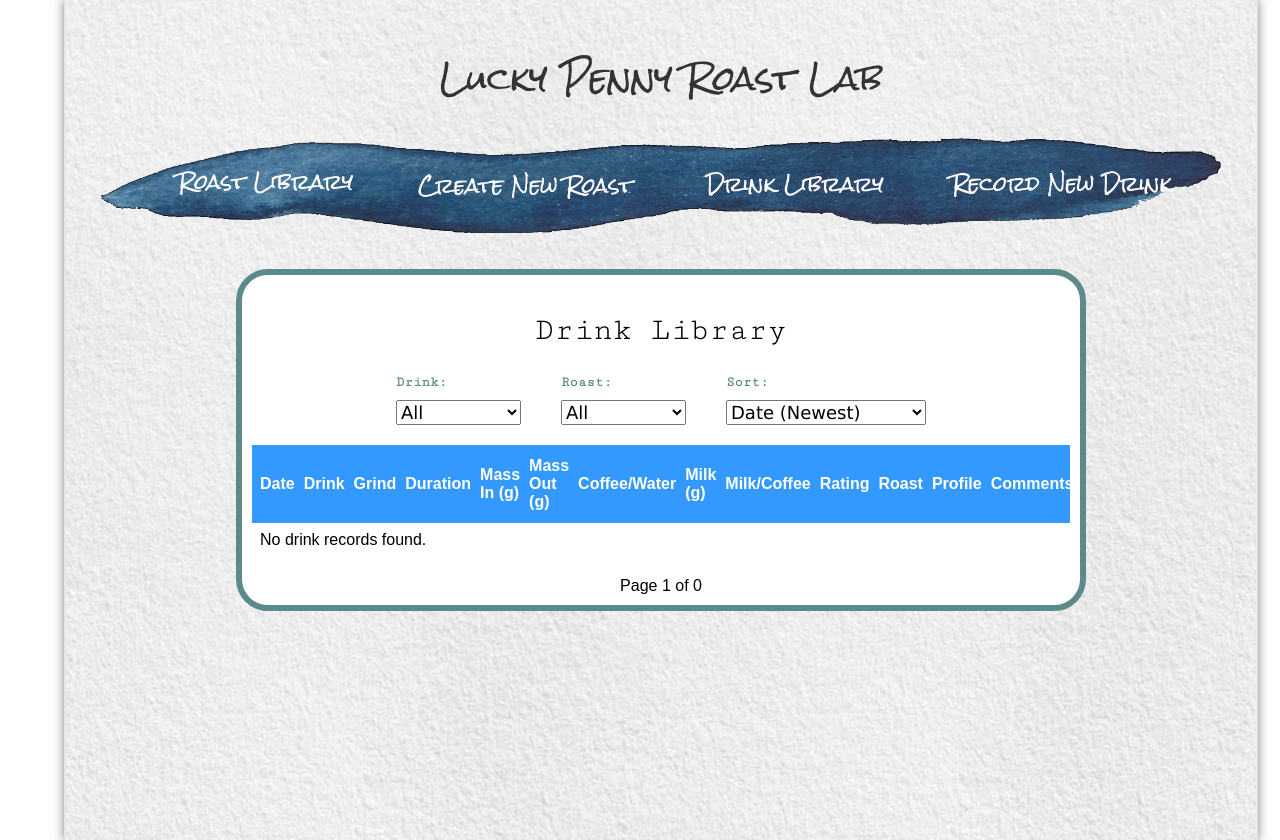
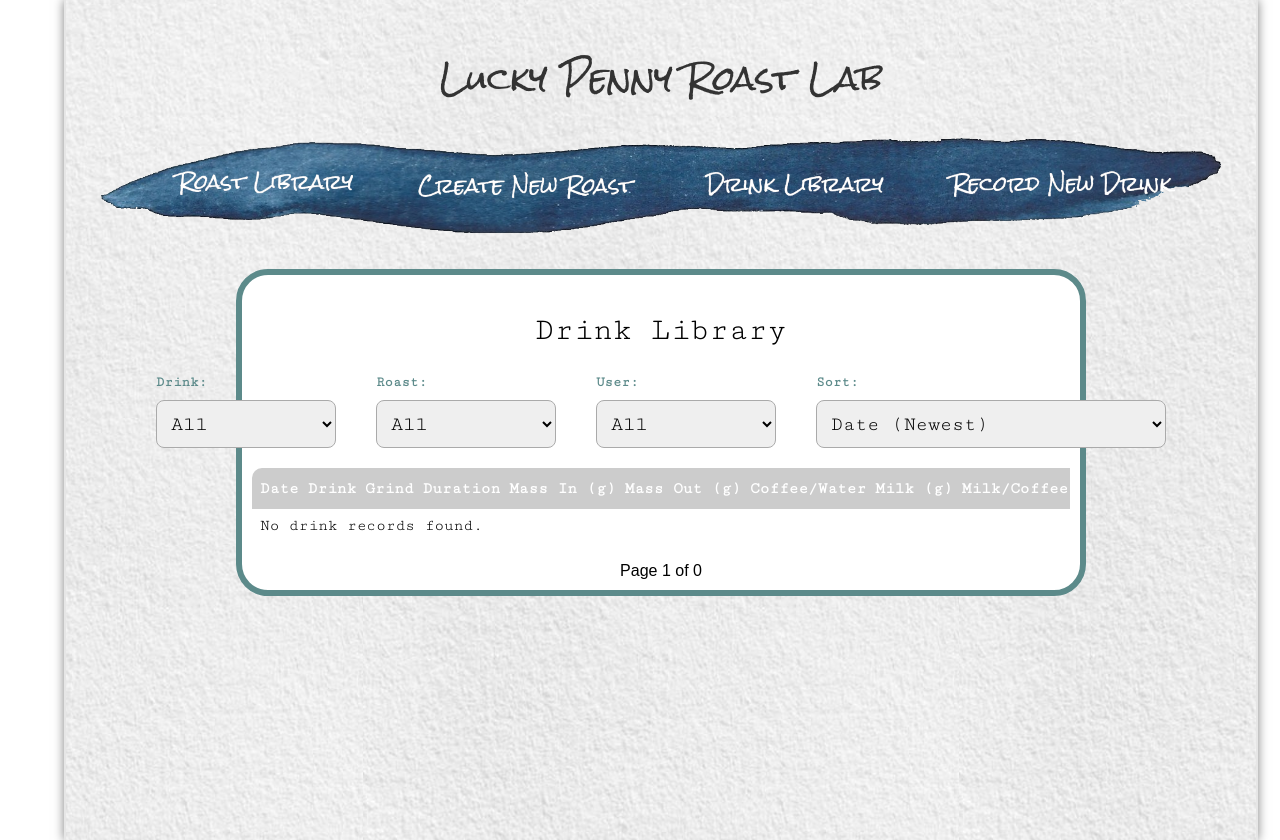
Before and after one commit to whitehir/luckypennyroastlab, a Flask app: page /drinkLibrary in a window 1280 px wide. Run offline with Flask 3, Linux system fonts and the light colour scheme; data that the repository does not hold is empty.

Commit message:
More drink lib enhancements, added linking for external roasts

```diff
--- a/web/flaskServerSimple.py
+++ b/web/flaskServerSimple.py
@@ -64,6 +64,7 @@ def drinkLibrary():
     page = request.args.get('page', 1, type=int)
     drink_filter = request.args.get('drink')
     roast_filter_value = request.args.get('roast')
+    user_filter_value = request.args.get('user')
     sort_by = request.args.get('sort_by', 'date_desc') # Default sort
 
     try:
@@ -84,6 +85,9 @@ def drinkLibrary():
         if roast_filter_value and roast_filter_value != "all":
             where_clauses.append("roast_table.roast = %s")
             params.append(roast_filter_value)
+        if user_filter_value and user_filter_value != "all":
+            where_clauses.append("drink_table.user = %s")
+            params.append(user_filter_value)
 
         if where_clauses:
             sql += " WHERE " + " AND ".join(where_clauses)
@@ -114,7 +118,7 @@ def drinkLibrary():
         total_rows = cursor.fetchone()['COUNT(*)']
         total_pages = (total_rows + ROWS_PER_PAGE - 1) // ROWS_PER_PAGE
 
-        return render_template('drinkLibrary.html', data=results, drink_filter=drink_filter, roast_filter=roast_filter_value, page=page, total_pages=total_pages, sort_by=sort_by)
+        return render_template('drinkLibrary.html', data=results, drink_filter=drink_filter, roast_filter=roast_filter_value, user_filter=user_filter_value, page=page, total_pages=total_pages, sort_by=sort_by)
 
     except mysql.connector.Error as err:
         return f"Error: {err}"
@@ -200,7 +204,7 @@ def submitDrink():
 
             cursor = conn.cursor()
             sql = "INSERT INTO drink_table (date, drink, grind, duration, mass_in, mass_out, coffee_water, milk, milk_coffee, rating, roast, comments) VALUES (%s, %s, %s, %s, %s, %s, %s, %s, %s, %s, %s, %s)"
-            values = (date, drink, grind, duration, mass_in, mass_out, coffee_water, milk, milk_coffee, rating, profile, comments)
+            values = (date, drink, grind, formatted_duration, mass_in, mass_out, coffee_water, milk, milk_coffee, rating, profile, comments)
             cursor.execute(sql, values)
             conn.commit()
             cursor.close()
--- a/web/static/style.css
+++ b/web/static/style.css
@@ -119,7 +119,7 @@ a:hover {
 }
 
 #roast-table {
-  font-family: Arial, Helvetica, sans-serif;
+  font-family:  "Cutive Mono", monospace;
   border-collapse: collapse;
   width: 80%;
   margin-left: auto;
@@ -133,10 +133,6 @@ a:hover {
   white-space: nowrap;
 }
 
-/*
-#roast-table tr:nth-child(even){background-color: #f2f2f2;}
-*/
-
 #roast-table tr:hover {background-color: #ddd;}
 
 #roast-table th {
@@ -144,7 +140,7 @@ a:hover {
   padding-left: 8px;
   padding-bottom: 12px;
   text-align: left;
-  background-color: #3399ff;
+  background-color: #cccccc;
   color: white;
 }
 
@@ -160,9 +156,18 @@ a:hover {
 
 
 select {
-      font-family: 'Verdana', sans-serif;
-      font-size: 18px;
-    }
+    font-family: "Cutive Mono", monospace;
+    font-size: 20px;
+}
+
+.user-box-dropdown {
+    width: 180px;
+    height: 48px;
+    border-radius: 8px;
+    padding: 10px;
+    border: 1px solid #aaa;
+}
+
 
 /*-------------------------------- Toggle Switch -----------------------------------*/
  .switch {
--- a/web/templates/drinkLibrary.html
+++ b/web/templates/drinkLibrary.html
@@ -30,7 +30,7 @@
         <div style="display: flex; flex-direction: row; align-items: center; justify-content: center; gap: 40px; margin-top: 20px; margin-bottom: 20px">
             <div style="display: flex; flex-direction: column; align-items: flex-start; gap: 10px">
                 <label for="drinkFilter">Drink: </label>
-                <select id="drinkFilter" onchange="applyFilters()" style="width: 125px">
+                <select id="drinkFilter" onchange="applyFilters()" class="user-box-dropdown">
                     <option value="all">All</option>
                     <option value="Americano" {% if drink_filter == "Americano" %}selected{% endif %}>Americano</option>
                     <option value="Espresso" {% if drink_filter == "Espresso" %}selected{% endif %}>Espresso</option>
@@ -45,7 +45,7 @@
 
             <div style="display: flex; flex-direction: column; align-items: flex-start; gap: 10px">
                 <label for="roastFilter">Roast: </label>
-                <select id="roastFilter" onchange="applyFilters()" style="width: 125px">
+                <select id="roastFilter" onchange="applyFilters()" class="user-box-dropdown">
                     <option value="all">All</option>
                     <option value="City-" {% if roast_filter == "City-" %}selected{% endif %}>City-</option>
                     <option value="City" {% if roast_filter == "City" %}selected{% endif %}>City</option>
@@ -57,8 +57,17 @@
             </div>
 
             <div style="display: flex; flex-direction: column; align-items: flex-start; gap: 10px">
+                <label for="userFilter">User: </label>
+                <select id="userFilter" onchange="applyFilters()" class="user-box-dropdown">
+                    <option value="all">All</option>
+                    <option value="Whitehill, Robert" {% if user_filter == "Whitehill, Robert" %}selected{% endif %}>Whitehill, Robert</option>
+                    <option value="Whitehill, Tessy" {% if user_filter == "Whitehill, Tessy" %}selected{% endif %}>Whitehill, Tessy</option>
+                </select>
+            </div>
+
+            <div style="display: flex; flex-direction: column; align-items: flex-start; gap: 10px">
                 <label for="sortOrder">Sort: </label>
-                <select id="sortOrder" onchange="applyFilters()" style="width: 200px">
+                <select id="sortOrder" onchange="applyFilters()" class="user-box-dropdown" style="width: 350px">
                     <option value="date_desc">Date (Newest)</option>
                     <option value="coffee_water_asc" {% if sort_by == "coffee_water_asc" %}selected{% endif %}>Coffee:Water (Low to High)</option>
                     <option value="coffee_water_desc" {% if sort_by == "coffee_water_desc" %}selected{% endif %}>Coffee:Water (High to Low)</option>
@@ -72,8 +81,8 @@
     <div style="overflow-x: auto">
         <table id="roast-table"  style="width: 95%; overflow-x: auto;" align="center">
             <thead>
-                <tr>
-                    <th>Date</th>
+                <tr style="white-space: nowrap">
+                    <th style="border-top-left-radius: 10px">Date</th>
                     <th>Drink</th>
                     <th>Grind</th>
                     <th>Duration</th>
@@ -86,6 +95,7 @@
                     <th>Roast</th>
                     <th>Profile</th>
                     <th>Comments</th>
+                    <th style="border-top-right-radius: 10px">User</th>
                 </tr>
             </thead>
             <tbody>
@@ -103,8 +113,21 @@
                                 <td>{{ row.milk_coffee }}</td>
                                 <td>{{ row.rating }}</td>
                                 <td>{{ row.roast_name }}</td>
-                                <td><a href="/static/roastplots/{{ row.roast }}" target="_blank"><img src="/static/link.png"></a></td>
+                                <td>
+                                    {% if row.roast and row.roast.endswith('.png') %}
+                                        <a href="/static/roastplots/{{ row.roast }}" target="_blank">
+                                            <img src="/static/link.png">
+                                        </a>
+                                    {% elif row.roast %}
+                                        <a href="https://www.google.com/search?q={{ row.roast|urlencode }}" target="_blank">
+                                            <img src="/static/link-global.png">
+                                        </a>
+                                    {% else %}
+                                        N/A
+                                    {% endif %}
+                                </td>
                                 <td>{{ row.comments }}</td>
+                                <td>{{ row.user }}</td>
                             </tr>
                         {% endfor %}
                     {% else %}
@@ -133,6 +156,7 @@
         function applyFilters() {
             const drinkValue = document.getElementById('drinkFilter').value;
             const roastValue = document.getElementById('roastFilter').value;
+            const userValue = document.getElementById('userFilter').value;
             const sortValue = document.getElementById('sortOrder').value;
 
             const currentUrl = new URL(window.location.href);
@@ -149,6 +173,12 @@
                 params.set('roast', roastValue);
             } else {
                 params.delete('roast');
+            }
+
+            if (userValue && userValue !== "all") {
+                params.set('user', userValue);
+            } else {
+                params.delete('user');
             }
 
             // Only add sort_by if it's not the default
--- a/web/templates/recordDrink.html
+++ b/web/templates/recordDrink.html
@@ -143,7 +143,7 @@
 
             <div style="display: flex; flex-direction: row; align-items: flex-start; gap: 40px">
                 <div style="display: flex; flex-direction: column; align-items: flex-start">
-                    <label for="profile">Profile:</label>
+                    <label for="profile">Roast:</label>
                     <input type="text" id="profile" name="profile" required style="width: 421.6px; height: 26px; border-radius: 8px; padding: 10px; margin-right: 241.6px; border: 1px solid #aaa; font-size: 20px">
                 </div>
             </div>
```
Also changed, not shown: web/static/link-global.png (added).
